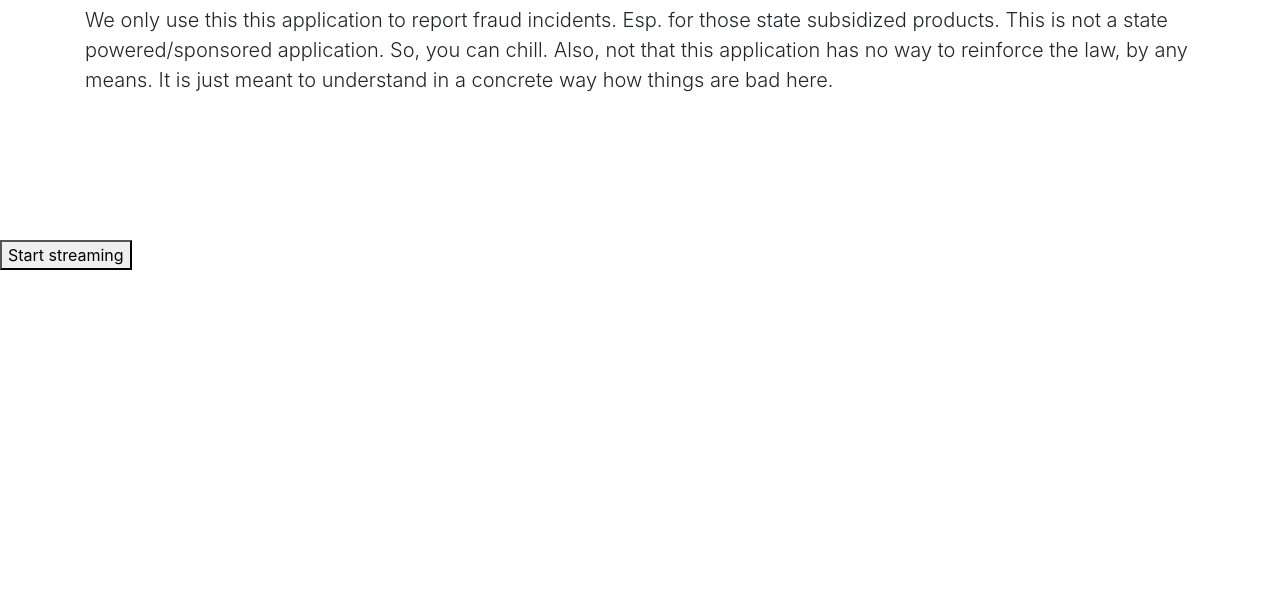
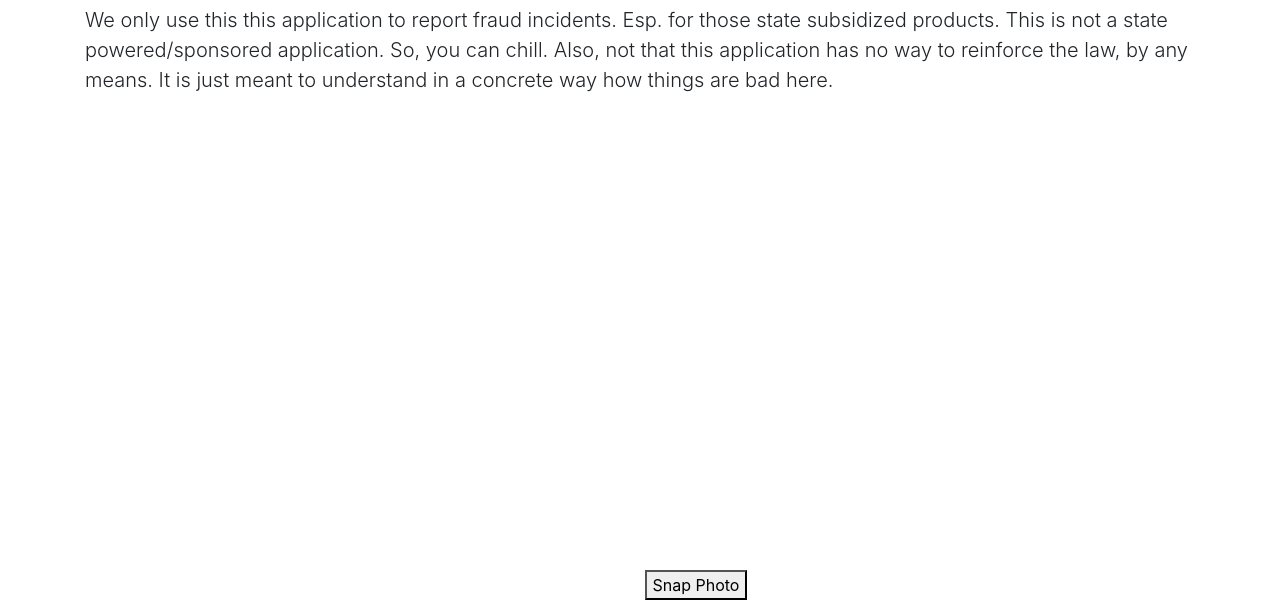
Before and after one commit to adonese/istole, a Flask app: page / in a window 1280 px wide. Shown: the part 915-1515 px from the top of the page. Before the commit the page ends 1185 px from the top, so only its background shows below. Run offline with Flask 2, Linux system fonts and the light colour scheme; some libraries are stand-ins or nearby versions.

Commit message:
Adding dev branch

```diff
--- a/templates/index.html
+++ b/templates/index.html
@@ -128,10 +128,11 @@
     </p>
   </div>
 
-  <button>Start streaming</button>
-  <video autoplay>Start streaming</button>
+  <!-- Camera viewport -->
 
-
+  <video id="video" width="640" height="480" autoplay></video>
+  <button id="snap" class="sexyButton">Snap Photo</button>
+  <canvas id="canvas" width="640" height="480"></canvas>
 
   <script src="https://code.jquery.com/jquery-3.2.1.slim.min.js"
     integrity="sha384-KJ3o2DKtIkvYIK3UENzmM7KCkRr/rE9/Qpg6aAZGJwFDMVNA/GpGFF93hXpG5KkN"
@@ -188,16 +189,33 @@
       console.log(coords)
       console.log(error)
     }
+
+    var canvas = document.getElementById('canvas');
+    var context = canvas.getContext('2d');
+    var video = document.getElementById('video');
+
+    // Trigger photo take
+    document.getElementById("snap").addEventListener("click", function () {
+      context.drawImage(video, 0, 0, 640, 480);
+    });
+
+
+    // Get the media
+    var video = document.getElementById('video');
+
+    // Get access to the camera!
+    if (navigator.mediaDevices && navigator.mediaDevices.getUserMedia) {
+      // Not adding `{ audio: true }` since we only want video now
+      navigator.mediaDevices.getUserMedia({ video: true }).then(function (stream) {
+        //video.src = window.URL.createObjectURL(stream);
+        video.srcObject = stream;
+        video.play();
+      });
+    } else {
+      console.log("there is an error, unable to grab your camera device!")
+    }
   </script>
 
-    <script>
-      document.querySelector('button').addEventListener('click', async (e) => {
-        const stream = await navigator.mediaDevices.getUserMedia({
-          video: true
-        })
-        document.querySelector('video').srcObject = stream
-      })
-    </script>
 </body>
 
 </html>
```
Lines whose indentation alone changed are shown as unchanged.
